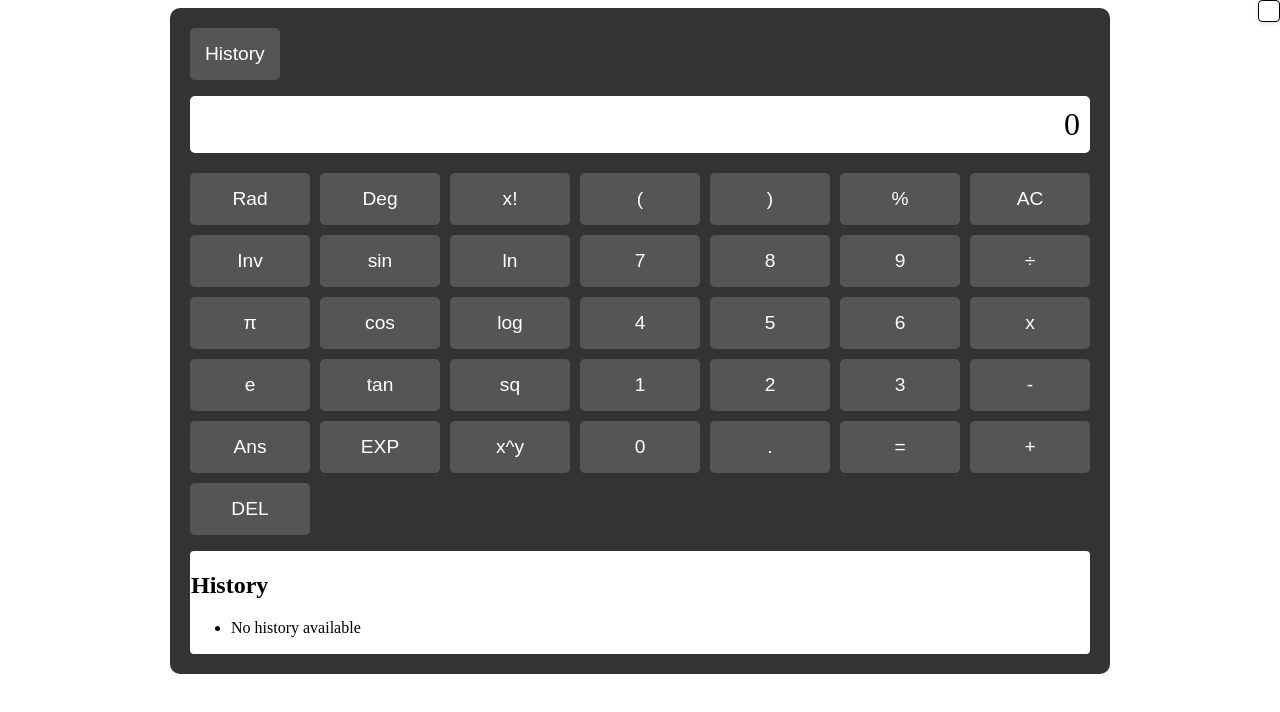
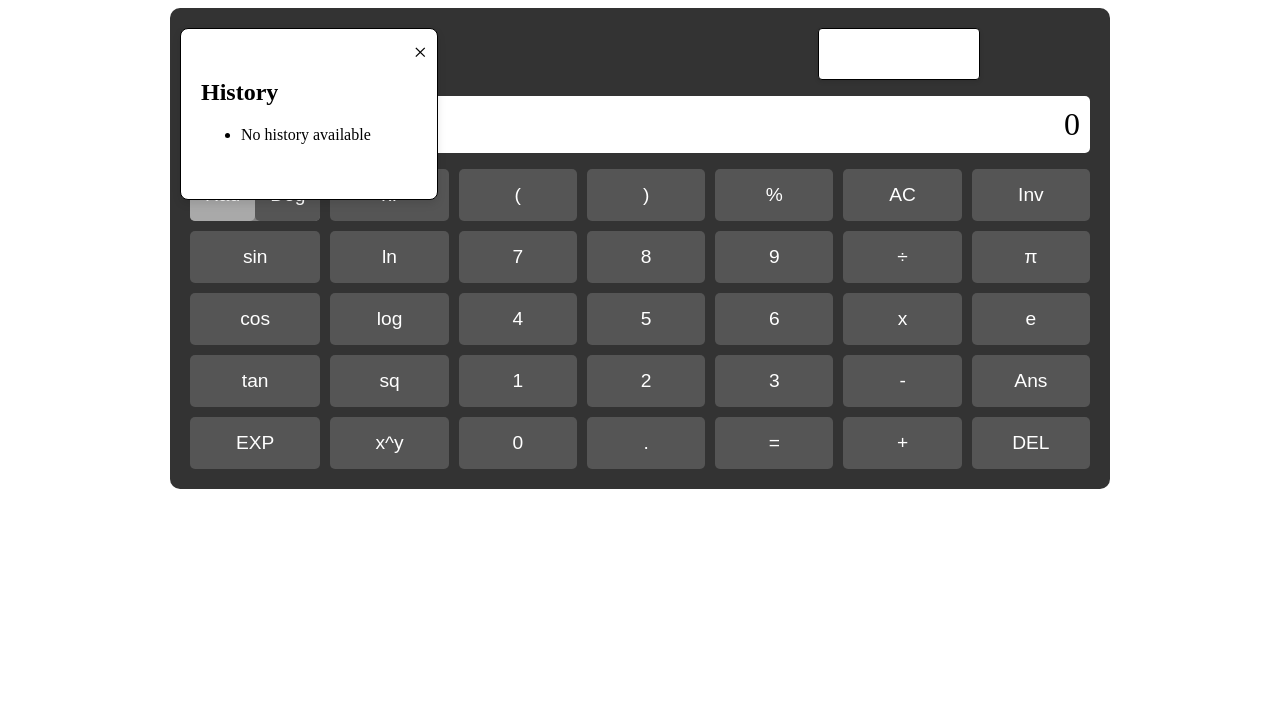
Before and after one commit to Balamurugan-Nagarajan/sci-cal, a React (Create React App) app: page / in a window 1280 px wide. Both pictures are taken after a click on the button "History". Shown: the top 712 px of the page. Built offline with nearby package versions, Linux system fonts and the light colour scheme.

Commit message:
Toggle Rad/Deg

```diff
--- a/src/components/Calculator.css
+++ b/src/components/Calculator.css
@@ -12,10 +12,10 @@
     text-align: right;
     font-size: 2rem;
     padding: 10px;
-    border-radius: 5px;/* Existing styles */
+    border-radius: 5px;
     .calculator {
       position: relative;
-      width: 300px; /* Adjust width as needed */
+      width: 300px;
       margin: auto;
     }
 
@@ -54,6 +54,7 @@
       color: white;
       padding: 5px 10px;
       cursor: pointer;
+      margin-botton: 10px;
     }
 
     .history-toggle button:hover {
@@ -108,4 +109,18 @@
   }
   .display {
     grid-column: span 7;
+    margin-bottom: 16px;
+
   }
+
+  button.active {
+    background-color: darkgray;
+    color: white;
+  }
+
+  .rad-deg-container {
+    background-color:gray;
+    border-radius: 5px;
+    display:Flex;
+
+  }
--- a/src/components/Calculator.js
+++ b/src/components/Calculator.js
@@ -4,6 +4,7 @@ import * as math from "mathjs";
 import { factorial } from "../utils/operators";
 import { handleSpecialExceptions } from "../utils/exceptionHandlers";
 import HistoryDisplay from './HistoryDisplay';
+import HistoryModal from './HistoryModal';
 
 const Calculator = () => {
   const [displayValue, setDisplayValue] = useState("0");
@@ -13,6 +14,7 @@ const Calculator = () => {
   const [expression, setExpression] = useState("");
   const [showExpression, setShowExpression] = useState(false);
   const [isInverse, setIsInverse] = useState(false);
+  const [isRadians, setIsRadians] = useState(true);
 
   const handleClick = useCallback((value) => {
     if (value === "AC") {
@@ -21,7 +23,11 @@ const Calculator = () => {
       setShowExpression(false);
     } else if (value === "Inv") {
       setIsInverse((prev) => !prev);
-    }else if (value === "=") {
+    } else if (value === "Rad") {
+      setIsRadians(true);
+    } else if (value === "Deg") {
+      setIsRadians(false);
+    } else if (value === "=") {
       try {
         let openBrackets = (displayValue.match(/\(/g) || []).length;
         let closeBrackets = (displayValue.match(/\)/g) || []).length;
@@ -40,17 +46,16 @@ const Calculator = () => {
           .replace(/÷/g, "/")
           .replace(/x/g, "*")
           .replace(/sqrt/g, "sqrt")
-          .replace(/sin/g, "sin")
-          .replace(/cos/g, "cos")
-          .replace(/tan/g, "tan")
+          .replace(/sin/g, isRadians ? "sin" : `sin * (math.pi / 180)`)
+          .replace(/cos/g, isRadians ? "cos" : `cos * (math.pi / 180)`)
+          .replace(/tan/g, isRadians ? "tan" : `tan * (math.pi / 180)`)
           .replace(/ln/g, "log")
           .replace(/log10/g, "log10")
           .replace(/\^/g, "**")
           .replace(/Ans/g, lastResult || 0)
-          .replace(/sin⁻¹/g,"asin")
-          .replace(/cos⁻¹/g,"acos")
-          .replace(/tan⁻¹/g,"atan");
-
+          .replace(/sin⁻¹/g, isRadians ? "asin" : `asin / (math.pi / 180)`)
+          .replace(/cos⁻¹/g, isRadians ? "acos" : `acos / (math.pi / 180)`)
+          .replace(/tan⁻¹/g, isRadians ? "atan" : `atan / (math.pi / 180)`);
 
         const exceptionResult = handleSpecialExceptions(expression);
         if (exceptionResult) {
@@ -75,13 +80,13 @@ const Calculator = () => {
       setDisplayValue((prev) => (prev.length > 1 ? prev.slice(0, -1) : "0"));
     }
     else if (value === "Ans") {
-      setDisplayValue((prev) => (prev === "0" ? "Ans" :  "Ans"));
+      setDisplayValue((prev) => (prev === "0" ? "Ans" : prev + "Ans"));
     }
-     else if (["ln", "sin", "cos", "tan", "log", "sq", "sin⁻¹"].includes(value)) {
+    else if (["ln", "sin", "cos", "tan", "log", "sq", "sin⁻¹", "cos⁻¹", "tan⁻¹"].includes(value)) {
       const functionMap = {
         "ln": "log(",
         "sin": "sin(",
-        "cos":"cos(",
+        "cos": "cos(",
         "tan": "tan(",
         "log": "log10(",
         "sin⁻¹": "sin⁻¹(",
@@ -95,12 +100,11 @@ const Calculator = () => {
     } else {
       setDisplayValue((prev) => (prev === "0" ? value : prev + value));
     }
-  },[displayValue, lastResult])
+  }, [displayValue, lastResult, isRadians]);
 
   const toggleHistory = () => {
     setShowHistory(!showHistory);
   };
-
 
   useEffect(() => {
     const handleKeyDown = (event) => {
@@ -152,40 +156,42 @@ const Calculator = () => {
 
   return (
     <div className="calculator">
-      <div className="top-bar">
-        {/* to display the expression and the result  */}
+      <HistoryModal
+        showHistory={showHistory}
+        toggleHistory={toggleHistory}
+        history={history}
+      />
+      <div className="display-container">
         <HistoryDisplay expression={expression} lastResult={lastResult} showExpression={showExpression} />
-      </div>
-    <div className="display-container">
         <button className="history-toggle" onClick={toggleHistory}>
           History
         </button>
         <div className="display">{displayValue}</div>
       </div>
       <div className="buttons">
-      {buttons.flat().map((btn) => (
-        <button key={btn} onClick={() => handleClick(btn)}>
+        <div className="rad-deg-container">
+          <button
+            className={isRadians ? "active" : ""}
+            onClick={() => handleClick("Rad")}
+          >
+            Rad
+          </button>
+          <button
+            className={!isRadians ? "active" : ""}
+            onClick={() => handleClick("Deg")}
+          >
+            Deg
+          </button>
+        </div>
+        {buttons.flat().filter(btn => btn !== "Rad" && btn !== "Deg").map((btn) => (
+          <button
+            key={btn}
+            onClick={() => handleClick(btn)}
+          >
             {btn}
           </button>
         ))}
         </div>
-    {/* to display the expressiona = results history */}
-    {showHistory && (
-      <div className="history-popup">
-       <div className="history-container" style={{ color: "black", backgroundColor: "white", borderRadius: "4px", padding: "1px", marginTop: "16px" }}>
-          <h2>History</h2>
-          <ul>
-            {history.length === 0 ? (
-              <li>No history available</li>
-            ) : (
-              history.map((entry, index) => (
-                <li key={index}>{entry}</li>
-              ))
-            )}
-          </ul>
-        </div>
-      </div>
-    )}
         </div>
   );
 };
--- a/src/components/HistoryDisplay.css
+++ b/src/components/HistoryDisplay.css
@@ -1,17 +1,17 @@
 .history-display {
   position: absolute;
-  top: 0;
-  right: 0;
-  padding: 10px;
+  padding: 5px;
   background-color: white;
   border: 1px solid black;
   border-radius: 4px;
   box-shadow: 0 2px 4px rgba(0, 0, 0, 0.1);
+  right: 300px;
+  width: 150px;
+  height: 40px;
 }
 
 .history-expression, .history-result {
   font-size: 1.2em;
-  margin: 0;
 }
 
 .history-expression {
--- a/src/components/HistoryDisplay.js
+++ b/src/components/HistoryDisplay.js
@@ -8,7 +8,7 @@ const HistoryDisplay = ({ expression, lastResult, showExpression }) => {
         <div className="history-expression">{expression}</div>
       ) : (
         lastResult !== null && (
-          <div className="history-result">Ans: {lastResult}</div>
+          <div className="history-result">{lastResult}</div>
         )
       )}
     </div>
--- /dev/null
+++ b/src/components/HistoryModal.css
@@ -0,0 +1,37 @@
+.modal {
+  display: flex;
+  position: fixed;
+  width: 20%;
+  height: 20%;
+  overflow: auto;
+  padding-top: 10px;
+  background-color: white;
+  border: 1px solid ;
+  border-radius: 8px;
+  box-shadow: 0 4px 8px rgba(0, 0, 0, 0.1);
+  margin-left: -10px;
+}
+
+
+.modal-content {
+  padding: 20px;
+}
+
+
+.close {
+  position: absolute;
+  top: 10px;
+  right: 10px;
+  font-size: 24px;
+  cursor: pointer;
+}
+
+.modal-overlay {
+  position: fixed;
+  left: 0;
+  top: 0;
+  width: 100%;
+  height: 100%;
+  background-color: black;
+  z-index: 0;
+}
--- /dev/null
+++ b/src/components/HistoryModal.js
@@ -0,0 +1,26 @@
+import React from "react";
+import "./HistoryModal.css";
+
+const HistoryModal = ({ showHistory, toggleHistory, history }) => {
+  if (!showHistory) return null;
+
+  return (
+    <div className="modal">
+      <div className="modal-content">
+        <span className="close" onClick={toggleHistory}>&times;</span>
+        <h2>History</h2>
+        <ul>
+          {history.length === 0 ? (
+            <li>No history available</li>
+          ) : (
+            history.map((entry, index) => (
+              <li key={index}>{entry}</li>
+            ))
+          )}
+        </ul>
+      </div>
+    </div>
+  );
+};
+
+export default HistoryModal;
```
Lines whose indentation alone changed are shown as unchanged.
